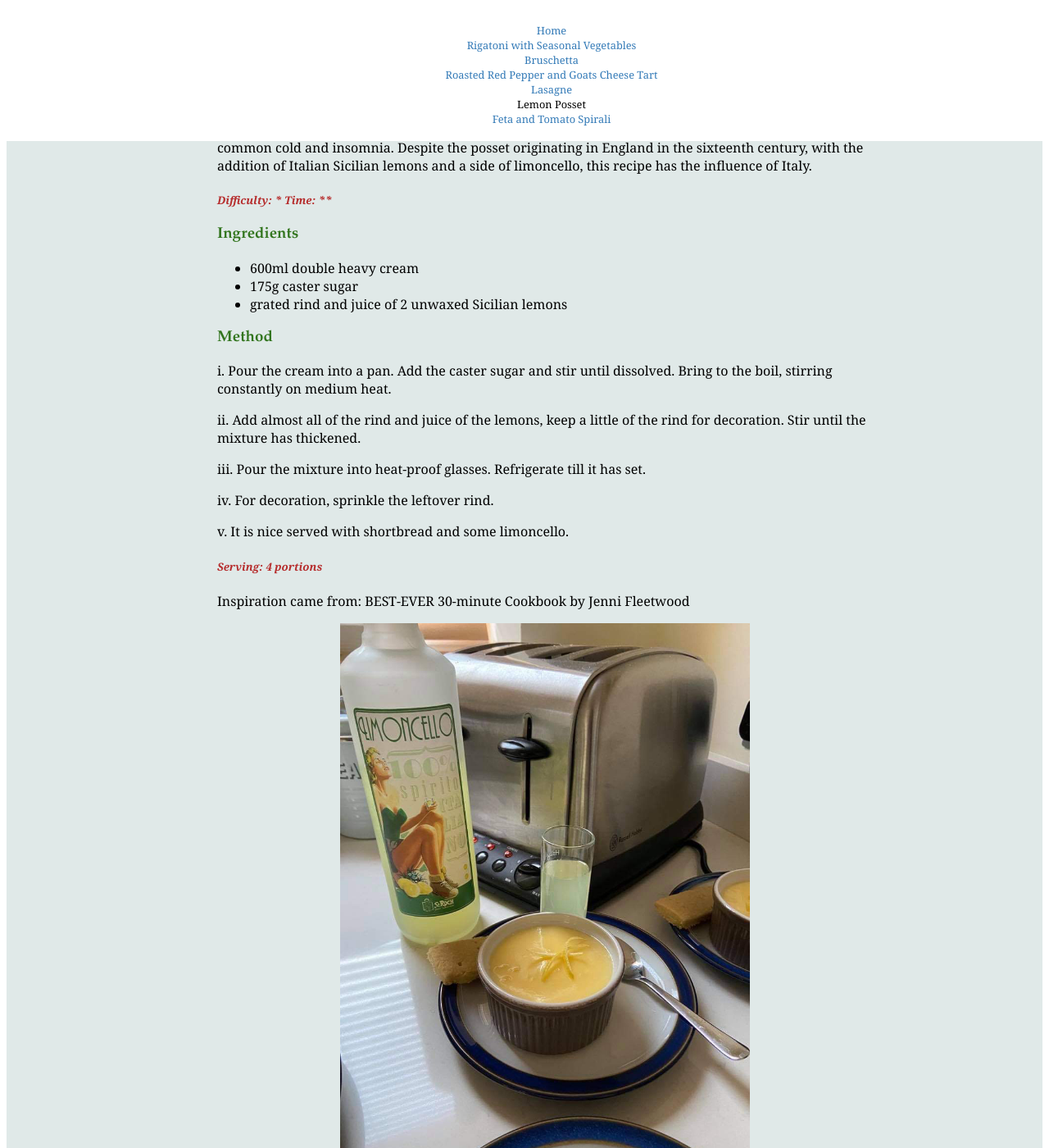
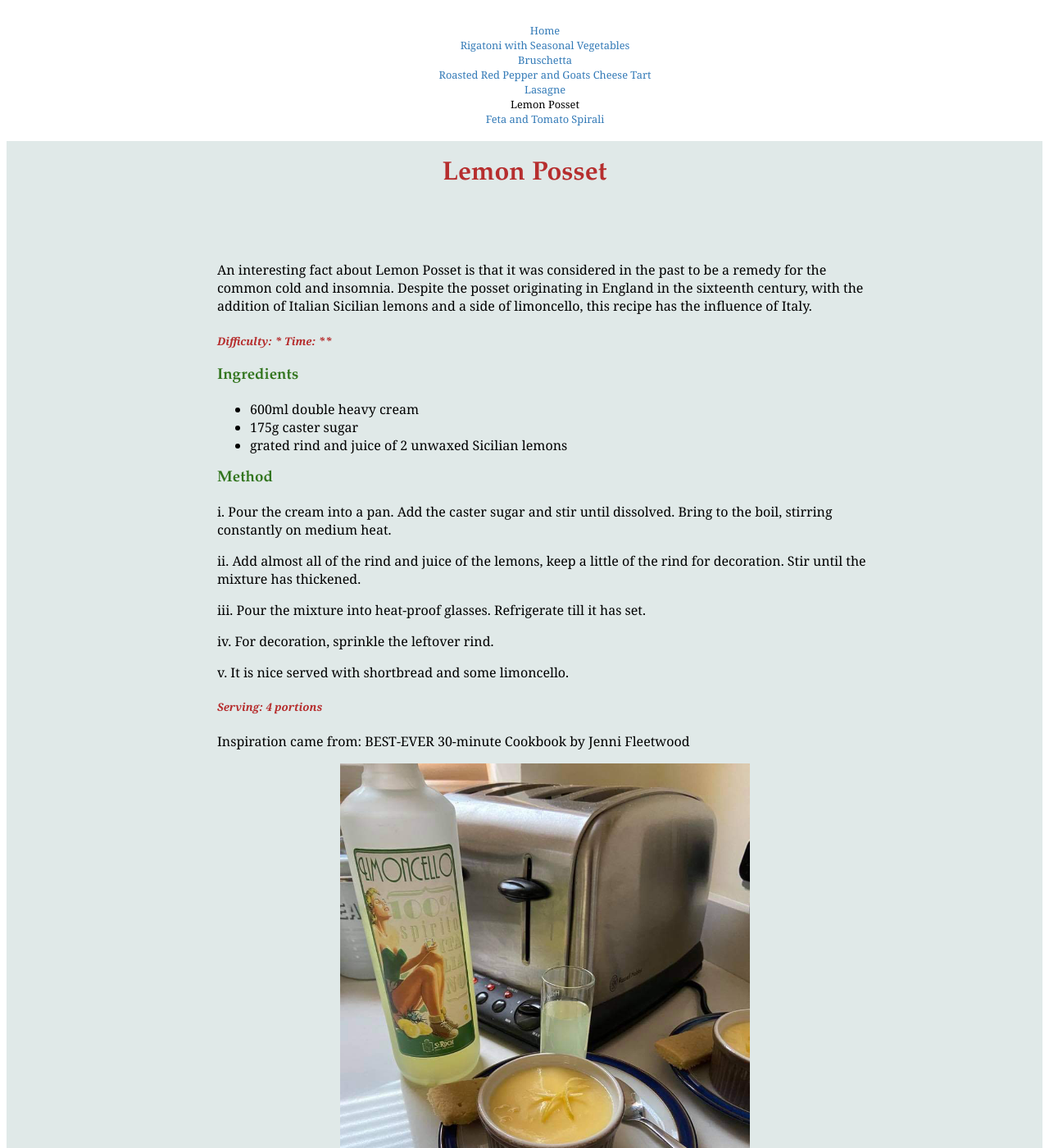
Before and after one commit to Hol1999/Hollyrecipewebsite, a Jekyll site: the page built from _recipes/recipe4.md, in a window 1280 px wide and 1400 px high. Shown: the whole window at 82% size. Built offline with Jekyll 4.4.1, drawn with Linux system fonts in a browser that asks for light colours.

Commit message:
Update recipes.css

```diff
--- a/styles/recipes.css
+++ b/styles/recipes.css
@@ -146,7 +146,7 @@ padding: 5px;
 margin: 10px 0;
  background-color: white;
 
- position: fixed;
+ position: top;
   top: 0;
 
  text-align: center;
```
